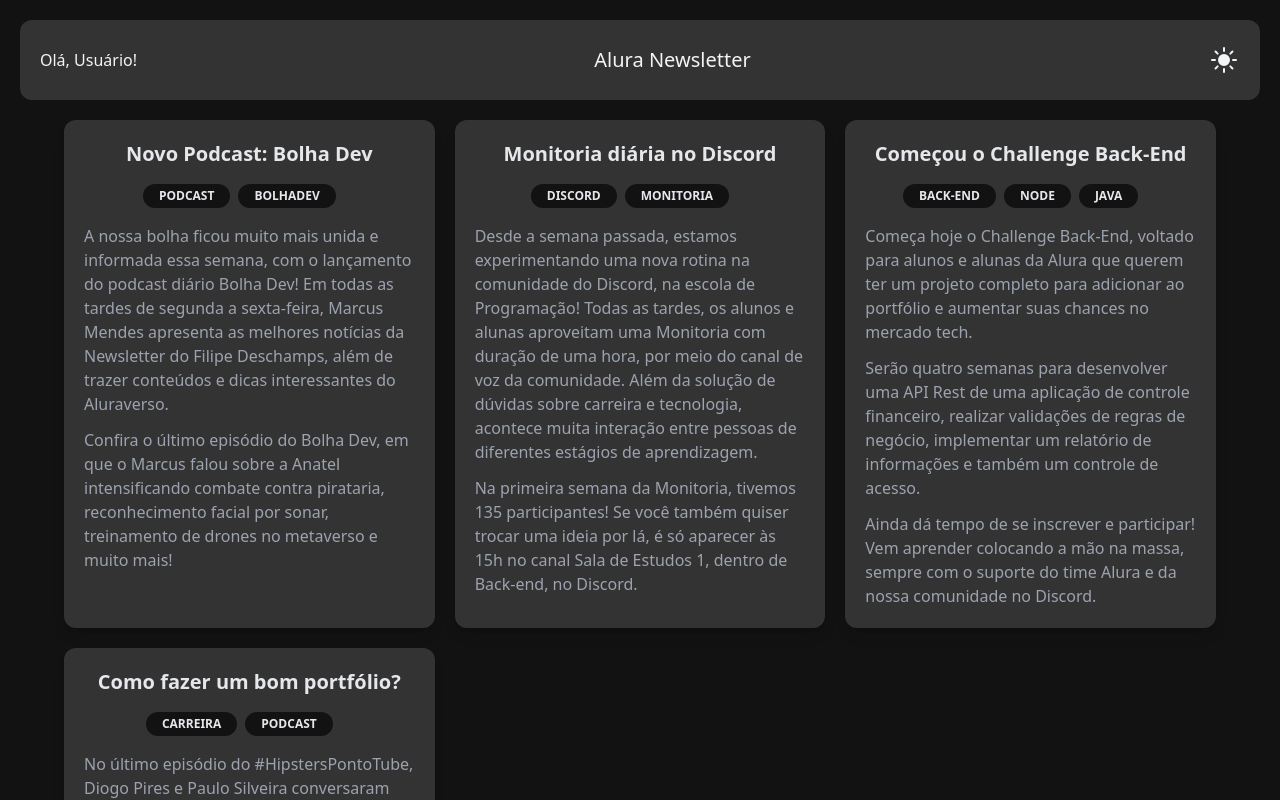
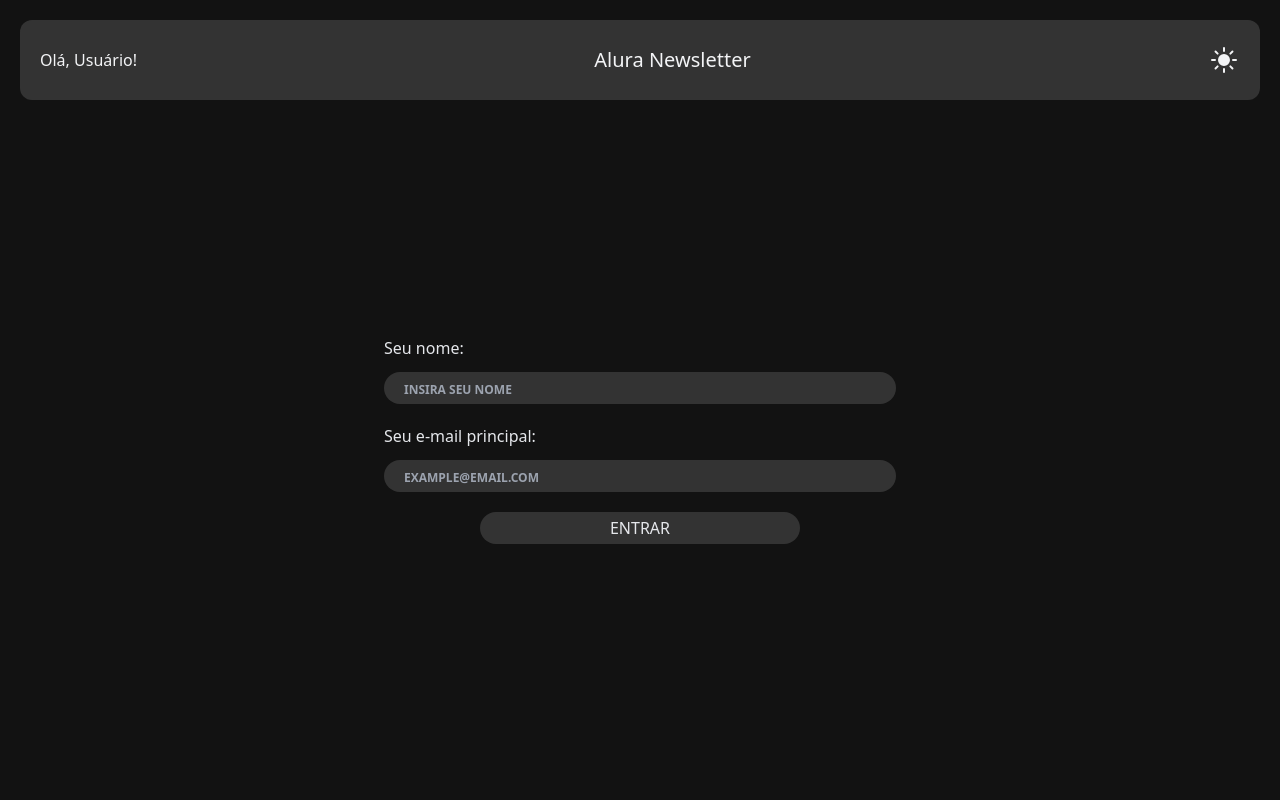
Before and after one commit to Levieber/alura-newsletter, a React (Vite) app: page / in a window 1280 px wide. Shown: the top 800 px of the page. Built offline with nearby package versions, Linux system fonts and the light colour scheme.

Commit message:
feat: form created and username synced in header

```diff
--- a/src/App.tsx
+++ b/src/App.tsx
@@ -1,12 +1,22 @@
+import { useState } from "react";
 import ArticleList from "./components/Article/ArticleList";
+import Form from "./components/Form/Form";
 import Header from "./components/Header";
 
+export interface User {
+  name: string;
+  email: string;
+}
+
 const App = () => {
+  const [user, setUser] = useState<User | null>(null);
+  const hasUser = Boolean(user);
+
   return (
-    <>
-      <Header />
-      <ArticleList />
-    </>
+    <div className="h-screen">
+      <Header user={user} />
+      {hasUser ? <ArticleList /> : <Form setUser={setUser} />}
+    </div>
   );
 };
 
--- /dev/null
+++ b/src/components/Form/Field.tsx
@@ -0,0 +1,22 @@
+import { ComponentPropsWithoutRef } from "react";
+
+interface FieldProps extends ComponentPropsWithoutRef<"input"> {
+  label: string;
+}
+
+const Field = ({ label, id, ...rest }: FieldProps) => {
+  return (
+    <div className="flex flex-col w-full max-w-lg">
+      <label htmlFor={id} className="mb-3 text-dark-200 dark:text-gray-200">
+        {label}
+      </label>
+      <input
+        className="dark:bg-dark-200 text-dark-200 dark:text-gray-200 rounded-full py-1 pl-5 outline-none placeholder:text-gray-400 placeholder:text-xs placeholder:uppercase placeholder:font-bold focus:border-2 focus:border-alura-200 focus:dark:border-alura-100 focus:invalid:border-2 focus:invalid:border-red-700 focus:invalid:dark:border-red-700"
+        id={id}
+        {...rest}
+      />
+    </div>
+  );
+};
+
+export default Field;
--- /dev/null
+++ b/src/components/Form/Form.tsx
@@ -0,0 +1,58 @@
+import { useState } from "react";
+import { User } from "../../App";
+import Field from "./Field";
+
+interface FormProps {
+  setUser: React.Dispatch<React.SetStateAction<User | null>>;
+}
+
+const Form = ({ setUser }: FormProps) => {
+  const handleSubmit = (event: React.FormEvent<HTMLFormElement>) => {
+    event.preventDefault();
+    event.stopPropagation();
+
+    const form = new FormData(event.currentTarget);
+
+    const name = form.get("name")!.toString();
+    const email = form.get("email")!.toString();
+
+    setUser({ name, email });
+  };
+
+  return (
+    <form
+      onSubmit={handleSubmit}
+      className="h-full flex flex-col items-center justify-center gap-5 -mt-20 mx-5"
+    >
+      <Field
+        label="Seu nome:"
+        type="text"
+        placeholder="Insira seu nome"
+        name="name"
+        id="name"
+        required
+        minLength={2}
+        pattern="^[a-zA-Z]+(([\s][a-zA-Z ])?[a-zA-Z]*)*"
+        title="Não pode conter números, caracteres especiais, ser somente espaços ou começar/terminar com espaço"
+      />
+      <Field
+        label="Seu e-mail principal:"
+        type="email"
+        placeholder="example@email.com"
+        name="email"
+        id="email"
+        required
+        pattern="^[a-zA-Z0-9._-]+@[a-zA-Z0-9.-]+\.[a-zA-Z]{2,4}$"
+        title="Exemplo de formato: example@email.com"
+      />
+      <button
+        type="submit"
+        className="py-1 px-5 uppercase w-full max-w-xs bg-alura-100 dark:bg-dark-200 rounded-full text-gray-200 outline-none hover:animate-pulse hover:shadow-md hover:shadow-gray-500 hover:dark:shadow-black"
+      >
+        Entrar
+      </button>
+    </form>
+  );
+};
+
+export default Form;
--- a/src/components/Header.tsx
+++ b/src/components/Header.tsx
@@ -1,9 +1,10 @@
+import { User } from "../App";
 import ToggleTheme from "./ToggleTheme";
 
-const Header = () => {
+const Header = ({ user }: { user: User | null }) => {
   return (
     <header className="flex h-20 bg-alura-200 dark:bg-dark-200 justify-between items-center px-5 sm:rounded-xl sm:m-5">
-      <span className="text-gray-100">Olá, Usuário!</span>
+      <span className="text-gray-100 capitalize">Olá, {user?.name || "usuário"}!</span>
       <h1 className="text-gray-100 text-xl">Alura Newsletter</h1>
       <ToggleTheme />
     </header>
```
